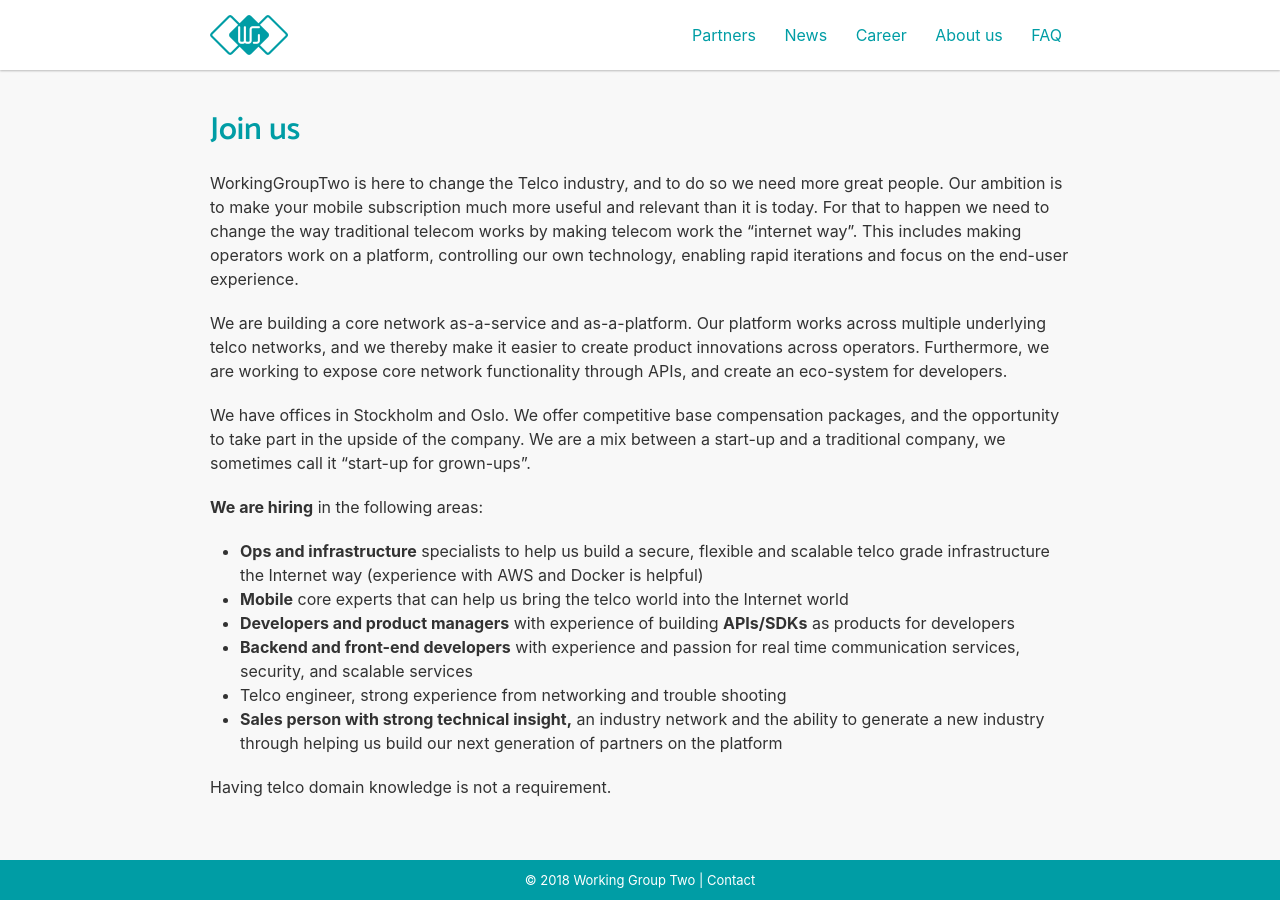
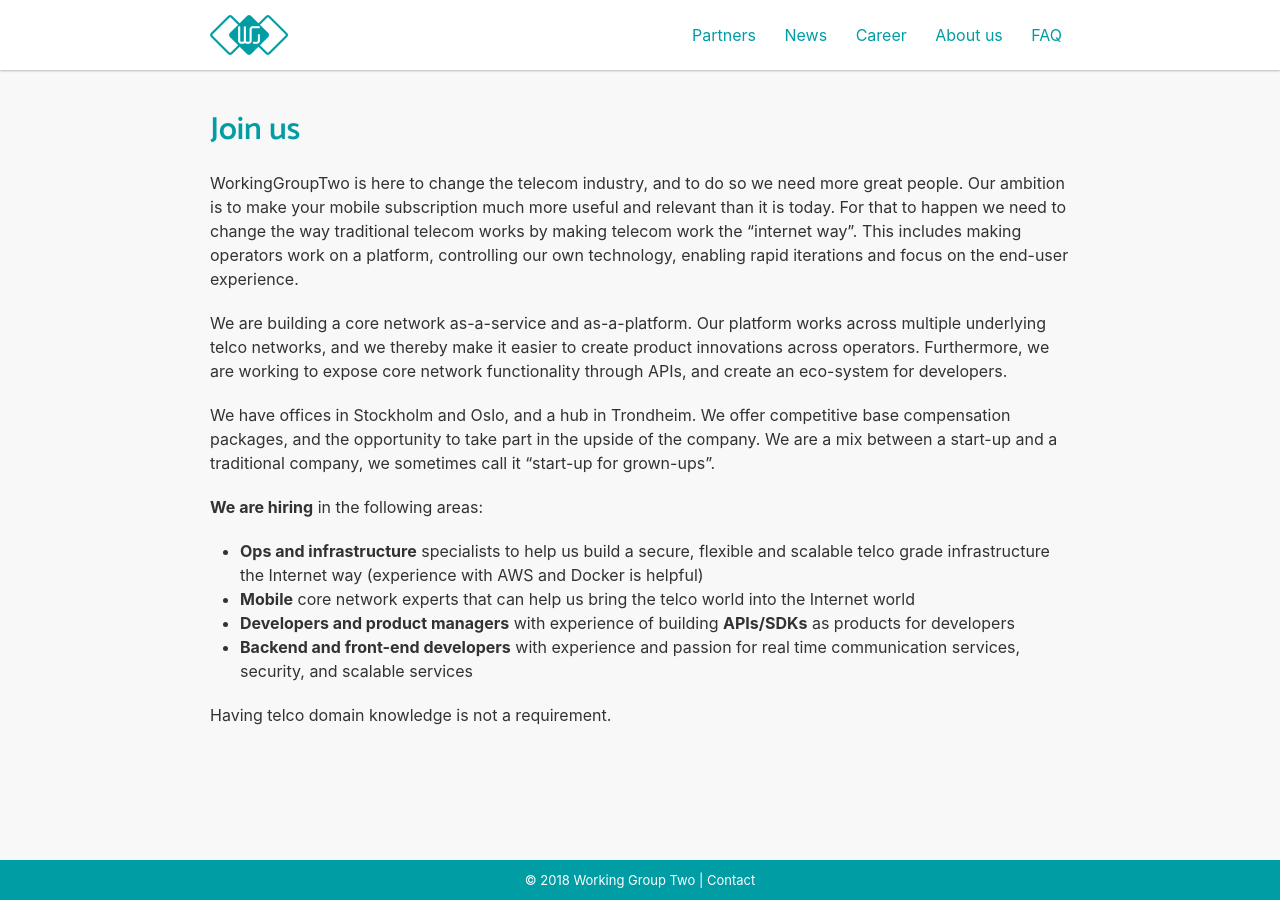
Before and after one commit to working-group-two/engineering-blog, a Jekyll site: the page built from pages/career.md, in a window 1280 px wide. Built offline with Jekyll 4.4.1, drawn with Linux system fonts in a browser that asks for light colours; nearby versions of some CDN libraries.

Commit message:
Update career.md
basic text edits.

```diff
--- a/pages/career.md
+++ b/pages/career.md
@@ -6,19 +6,17 @@
 
 # Join us
 
-WorkingGroupTwo is here to change the Telco industry, and to do so we need more great people. Our ambition is to make your mobile subscription much more useful and relevant than it is today. For that to happen we need to change the way traditional telecom works by making telecom work the “internet way”. This includes making operators work on a platform, controlling our own technology, enabling rapid iterations and focus on the end-user experience.
+WorkingGroupTwo is here to change the telecom industry, and to do so we need more great people. Our ambition is to make your mobile subscription much more useful and relevant than it is today. For that to happen we need to change the way traditional telecom works by making telecom work the “internet way”. This includes making operators work on a platform, controlling our own technology, enabling rapid iterations and focus on the end-user experience.
 
 We are building a core network as-a-service and as-a-platform. Our platform works across multiple underlying telco networks, and we thereby make it easier to create product innovations across operators. Furthermore, we are working to expose core network functionality through APIs, and create an eco-system for developers.
 
-We have offices in Stockholm and Oslo. We offer competitive base compensation packages, and the opportunity to take part in the upside of the company. We are a mix between a start-up and a traditional company, we sometimes call it “start-up for grown-ups”.
+We have offices in Stockholm and Oslo, and a hub in Trondheim. We offer competitive base compensation packages, and the opportunity to take part in the upside of the company. We are a mix between a start-up and a traditional company, we sometimes call it “start-up for grown-ups”.
 
 **We are hiring** in the following areas:
 
 *   **Ops and infrastructure** specialists to help us build a secure, flexible and scalable telco grade infrastructure the Internet way (experience with AWS and Docker is helpful)
-*   **Mobile** core experts that can help us bring the telco world into the Internet world
+*   **Mobile** core network experts that can help us bring the telco world into the Internet world
 *   **Developers and product managers** with experience of building **APIs/SDKs** as products for developers
 *   **Backend and front-end developers** with experience and passion for real time communication services, security, and scalable services
-*   Telco engineer, strong experience from networking and trouble shooting
-*   **Sales person with strong technical insight,** an industry network and the ability to generate a new industry through helping us build our next generation of partners on the platform
 
 Having telco domain knowledge is not a requirement.
```
